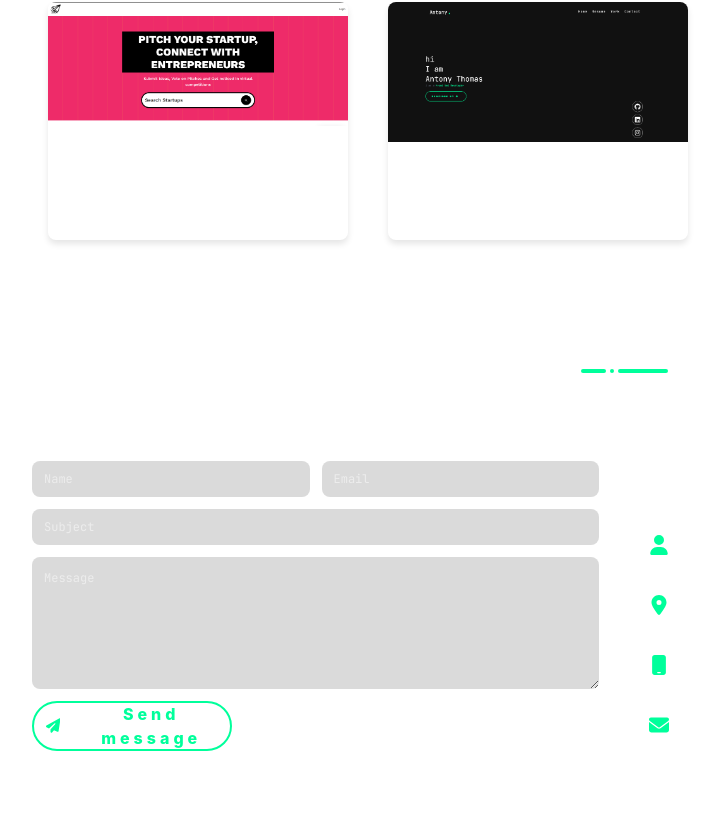
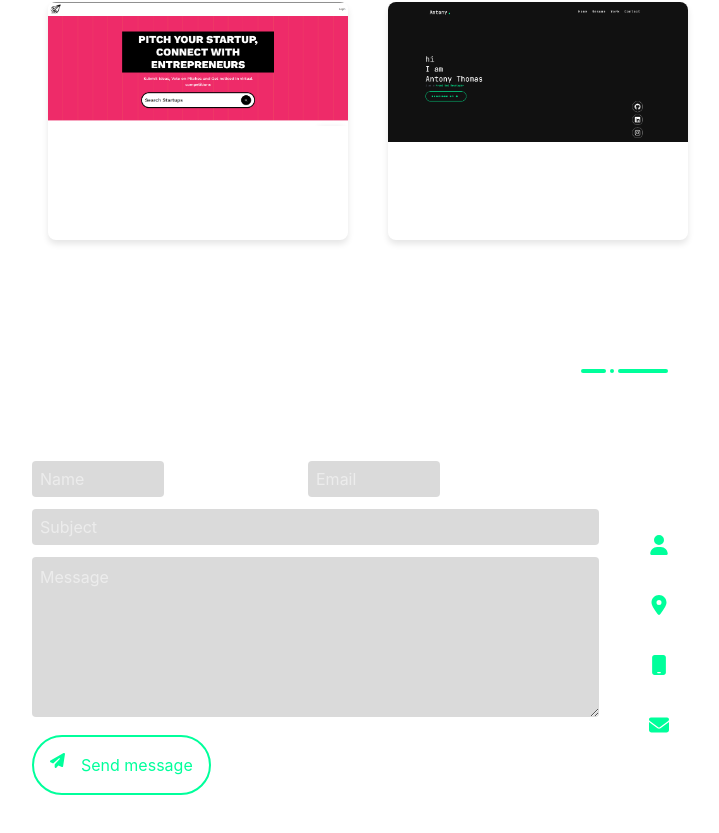
Before and after one commit to antonythomas123/Portolio, a React (Vite) app: page / in a window 1280 px wide. Shown: the part 1882-2715 px from the top of the page, without its empty margins (16-735 px from the left). Before the commit the page ends 2681 px from the top, so only its background shows below. Built offline with nearby package versions, Linux system fonts and the light colour scheme.

Commit message:
Field validation

```diff
--- a/src/views/ContactMe/ContactMe.jsx
+++ b/src/views/ContactMe/ContactMe.jsx
@@ -22,6 +22,7 @@ function ContactMe() {
     subject: "",
     description: "",
   });
+  const [errors, setErrors] = useState(null);
 
   const handleChange = (e) => {
     const { name, value } = e.target;
@@ -35,13 +36,32 @@ function ContactMe() {
   const handleSendMessage = (e) => {
     e.preventDefault();
 
+    if (
+      !message.name ||
+      !message.email ||
+      !message.subject ||
+      !message.description
+    ) {
+      setErrors((prev) => ({
+        ...prev,
+        name: message?.name ? "" : "Field cannot be empty",
+        email: message?.email ? "" : "Field cannot be empty",
+        subject: message?.subject ? "" : "Field cannot be empty",
+        description: message?.description ? "" : "Field cannot be empty",
+      }));
+
+      return;
+    }
+
+    setErrors(null);
+
     emailjs
       .sendForm(
-        process.env.REACT_APP_EMAILJS_SERVICE_ID,
-        process.env.REACT_APP_EMAILJS_TEMPLATE_ID,
+        import.meta.env.VITE_APP_EMAILJS_SERVICE_ID,
+        import.meta.env.VITE_APP_EMAILJS_TEMPLATE_ID,
         form.current,
         {
-          publicKey: process.env.REACT_APP_EMAILJS_PUBLIC_KEY,
+          publicKey: import.meta.env.VITE_APP_EMAILJS_PUBLIC_KEY,
         }
       )
       .then(
@@ -101,49 +121,70 @@ function ContactMe() {
 
           <form
             ref={form}
-            className={styles.form}
+            className="flex gap-[12px] flex-col mt-[12px] justify-center items-center md:justify-start md:items-start"
             onSubmit={(e) => handleSendMessage(e)}
           >
-            <div className={styles.name_container}>
+            <div className="w-full flex flex-col md:flex-row gap-[12px]">
+              <div>
                 <input
                   type="text"
                   placeholder="Name"
                   name="name"
                   value={message?.name}
+                  className={`w-full md:w-1/2 bg-[#9c9c9c60] h-[36px] p-2 rounded ${errors?.name ? "border-red-500" : " border-none"} ${errors?.name ? "border-2" : "border-none"} focus:outline-none`}
                   onChange={handleChange}
                 />
+                {errors?.name && <p className="text-red-500">{errors?.name}</p>}
+              </div>
+              <div>
                 <input
                   type="text"
                   name="email"
                   placeholder="Email"
                   value={message?.email}
+                  className={`w-full md:w-1/2 bg-[#9c9c9c60] h-[36px] p-2 rounded focus:outline-none ${errors?.email ? "border-red-500" : " border-none"} ${errors?.email ? "border-2" : "border-none"}`}
                   onChange={handleChange}
                 />
+                {errors?.email && (
+                  <p className="text-red-500">{errors?.email}</p>
+                )}
+              </div>
             </div>
 
+            <div className="w-full">
               <input
                 type="text"
                 placeholder="Subject"
                 name="subject"
-              className={styles.subject_input}
+                className={`w-full bg-[#9c9c9c60] h-[36px] p-2 rounded focus:outline-none ${errors?.subject ? "border-red-500" : " border-none"} ${errors?.subject ? "border-2" : "border-none"}`}
                 value={message?.subject}
                 onChange={handleChange}
               />
+              {errors?.subject && (
+                <p className="text-red-500">{errors?.subject}</p>
+              )}
+            </div>
+
+            <div className="w-full">
               <textarea
                 type="text"
                 placeholder="Message"
+                value={message?.description}
                 name="description"
-              value={message?.description}
+                className={`w-full bg-[#9c9c9c60] rounded p-2 focus:outline-none ${errors?.description ? "border-red-500" : " border-none"} ${errors?.description ? "border-2" : "border-none"}`}
                 rows={6}
                 onChange={handleChange}
               />
-
+              {errors?.description && (
+                <p className="text-red-500">{errors?.description}</p>
+              )}
+            </div>
             <button
               type="submit"
-              className={`${styles.send_message} ${styles.type1}`}
+              className="flex gap-4 border-[#00ff9b] border-2 p-4 rounded-full text-[#00ff9b] cursor-pointer active:bg-[#64ffda33] hover:bg-[#64ffda1a]"
             >
               <FaPaperPlane size={15} />
-              <span className={styles.btn_txt}>Send message</span>
+              <span>Send message</span>
             </button>
           </form>
         </motion.div>
--- a/src/views/ContactMe/ContactMe.module.css
+++ b/src/views/ContactMe/ContactMe.module.css
@@ -60,13 +60,6 @@
   width: 50%;
 }
 
-.form {
-  display: flex;
-  gap: 12px;
-  flex-direction: column;
-  margin-top: 12px;
-}
-
 .title {
   font-size: 16px;
 }
@@ -89,59 +82,12 @@
   font-family: "JetBrains Mono", monospace;
 }
 
-.subject_input {
-  height: 36px;
-  padding-left: 12px;
-  font-size: 12px;
-  border: none;
-  outline: none;
-  border-radius: 8px;
-  background-color: #9c9c9c60;
-  color: #fff;
-  font-family: "JetBrains Mono", monospace;
-}
-
-textarea {
-  background-color: #9c9c9c60;
-  border-radius: 8px;
-  padding: 12px;
-  font-size: 12px;
-  border: none;
-  outline: none;
-  color: #fff;
-  font-family: "JetBrains Mono", monospace;
-}
-
 .contact_info {
   width: 50%;
 
   display: flex;
   gap: 12px;
   flex-direction: column;
-}
-
-.send_message {
-  height: 50px;
-  width: 200px;
-  position: relative;
-  background-color: transparent;
-  cursor: pointer;
-  border: 2px solid #00ff9b;
-  overflow: hidden;
-  border-radius: 30px;
-  color: #00ff9b;
-  transition: all 0.5s ease-in-out;
-
-  display: flex;
-  gap: 12px;
-  align-items: center;
-  padding-left: 12px;
-}
-
-.btn_txt {
-  z-index: 1;
-  font-weight: 800;
-  letter-spacing: 4px;
 }
 
 .type1::after {
@@ -156,12 +102,6 @@ textarea {
   height: 10px;
   width: 10px;
   z-index: -1;
-}
-
-.send_message:hover {
-  box-shadow: 1px 1px 20px #00ff9b;
-  color: #fff;
-  border: none;
 }
 
 .type1:hover::after {
```
Lines whose indentation alone changed are shown as unchanged.
